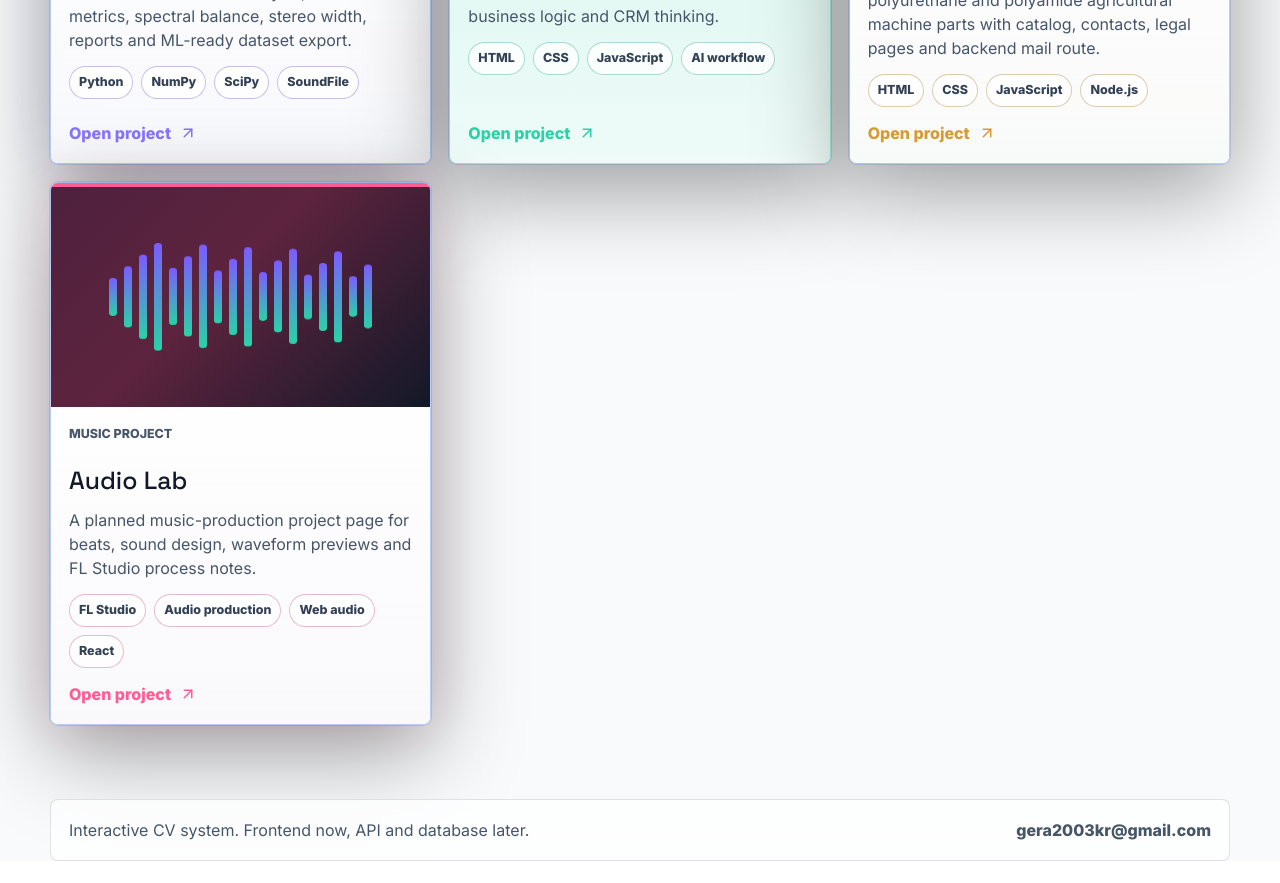
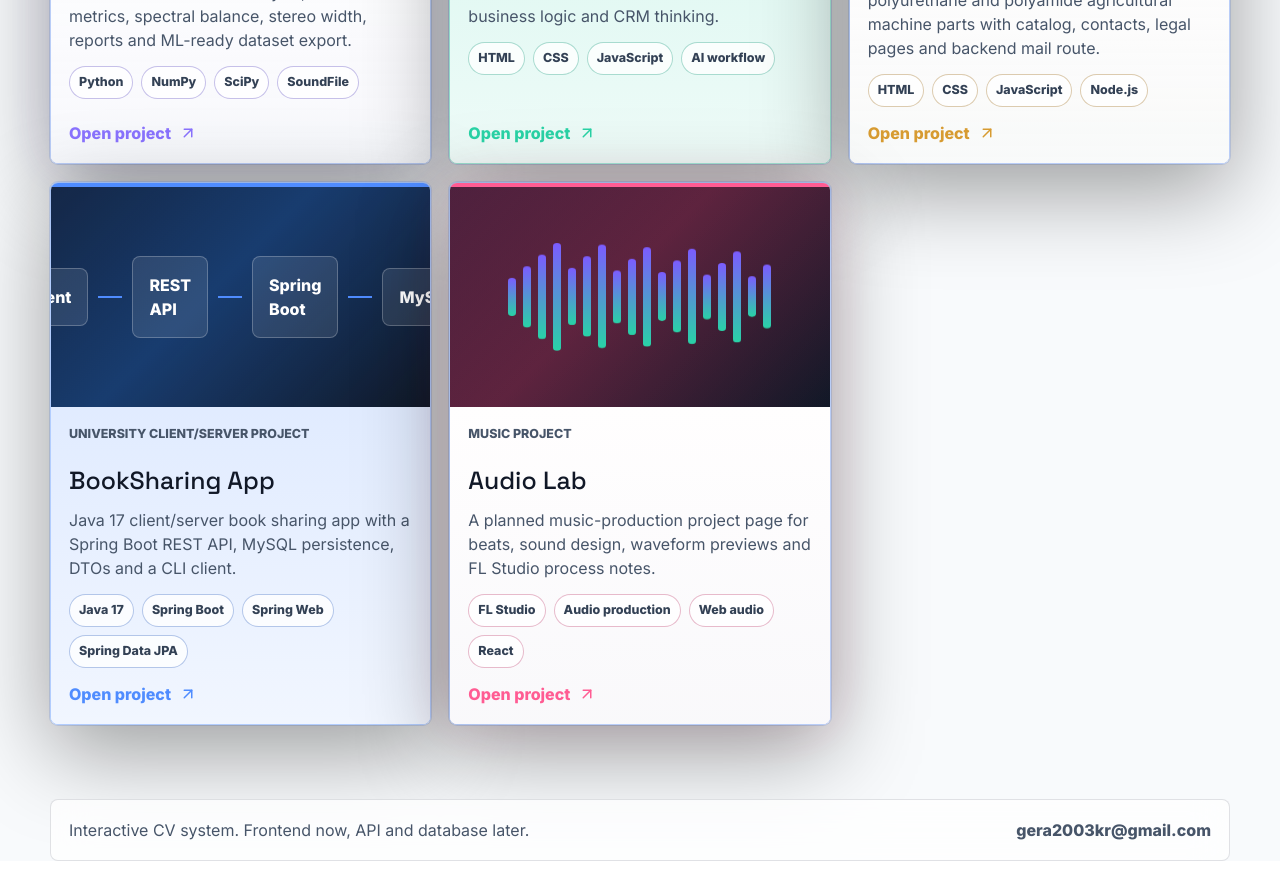
Before and after one commit to geroge112/CV_website, a React (Vite) app: page /projects in a window 1280 px wide. Shown: the part 940-1823 px from the top of the page. Built offline with nearby package versions, Linux system fonts and the light colour scheme.

Commit message:
Add BookSharing portfolio project

```diff
--- a/src/components/ProjectPreview.jsx
+++ b/src/components/ProjectPreview.jsx
@@ -27,15 +27,18 @@ export default function ProjectPreview({ project, compact = false }) {
     );
   }
 
+  const nodes = preview.nodes?.length ? preview.nodes : ["Lead", "AI", "CRM", "Sales"];
+  const diagramColumns = `repeat(${nodes.length * 2 - 1}, auto)`;
+
   return (
-    <div className={`project-preview diagram-preview ${compact ? "compact" : ""}`}>
-      <div>Lead</div>
-      <span />
-      <div>AI</div>
-      <span />
-      <div>CRM</div>
-      <span />
-      <div>Sales</div>
+    <div
+      className={`project-preview diagram-preview ${compact ? "compact" : ""}`}
+      style={{ "--diagram-columns": diagramColumns }}
+    >
+      {nodes.map((node, index) => [
+        <div key={`${node}-node`}>{node}</div>,
+        index < nodes.length - 1 ? <span key={`${node}-line`} /> : null,
+      ])}
     </div>
   );
 }
--- a/src/data/projects.js
+++ b/src/data/projects.js
@@ -192,6 +192,60 @@ export const projects = [
     ],
   },
   {
+    slug: "booksharing",
+    title: "BookSharing App",
+    eyebrow: "Java client/server university project",
+    type: "University Client/Server Project",
+    layout: "default",
+    theme: "ai",
+    year: "University",
+    shortDescription:
+      "Java 17 client/server book sharing app with a Spring Boot REST API, MySQL persistence, DTOs and a CLI client.",
+    description:
+      "BookSharing App is a university portfolio project that demonstrates a Java CLI client communicating with a Spring Boot backend through REST endpoints. The server uses controller, service and repository layers, Spring Data JPA entities, DTO request/response models and a MySQL database connection.",
+    localPath: "C:\\Users\\Гера\\OneDrive\\Документы\\GitHub\\booksharing",
+    techStack: ["Java 17", "Spring Boot", "Spring Web", "Spring Data JPA", "MySQL", "Gradle", "REST API", "DTO", "CLI"],
+    metrics: ["Client/server modules", "REST API endpoints", "Repository/service layer", "MySQL config template"],
+    accent: "#4f8cff",
+    themeStyle: {
+      accent: "#4f8cff",
+      gradient: "linear-gradient(135deg, #07111f 0%, #12335f 44%, #101827 100%)",
+      cardStyle: "terminal",
+    },
+    preview: {
+      kind: "diagram",
+      label: "Client -> REST API -> Spring Boot -> MySQL",
+      nodes: ["Client", "REST API", "Spring Boot", "MySQL"],
+    },
+    blocks: [
+      {
+        title: "Project goal",
+        text:
+          "Build a simple client/server book sharing system where users can register, log in and manage book records through a backend API.",
+      },
+      {
+        title: "Architecture",
+        text:
+          "The application follows a simple flow: Client / CLI -> REST API -> Spring Boot services -> repository layer -> MySQL database.",
+      },
+      {
+        title: "Backend structure",
+        text:
+          "The server is built with Spring Boot, Spring Web and Spring Data JPA. It separates controller, service, repository, model and DTO layers.",
+      },
+      {
+        title: "Client communication",
+        text:
+          "The CLI client sends HTTP requests to the backend, serializes request bodies and reads API responses for user and book flows.",
+      },
+      {
+        title: "Portfolio note",
+        text:
+          "This is a university/portfolio project, useful for showing backend fundamentals, REST API thinking and Java module structure.",
+      },
+    ],
+  },
+  {
     slug: "audio-lab",
     title: "Audio Lab",
     eyebrow: "Future music project",
--- a/src/styles/global.css
+++ b/src/styles/global.css
@@ -967,7 +967,7 @@ h3 {
 }
 
 .diagram-preview {
-  grid-template-columns: repeat(7, auto);
+  grid-template-columns: var(--diagram-columns, repeat(7, auto));
   align-items: center;
   justify-content: center;
   gap: 10px;
```
